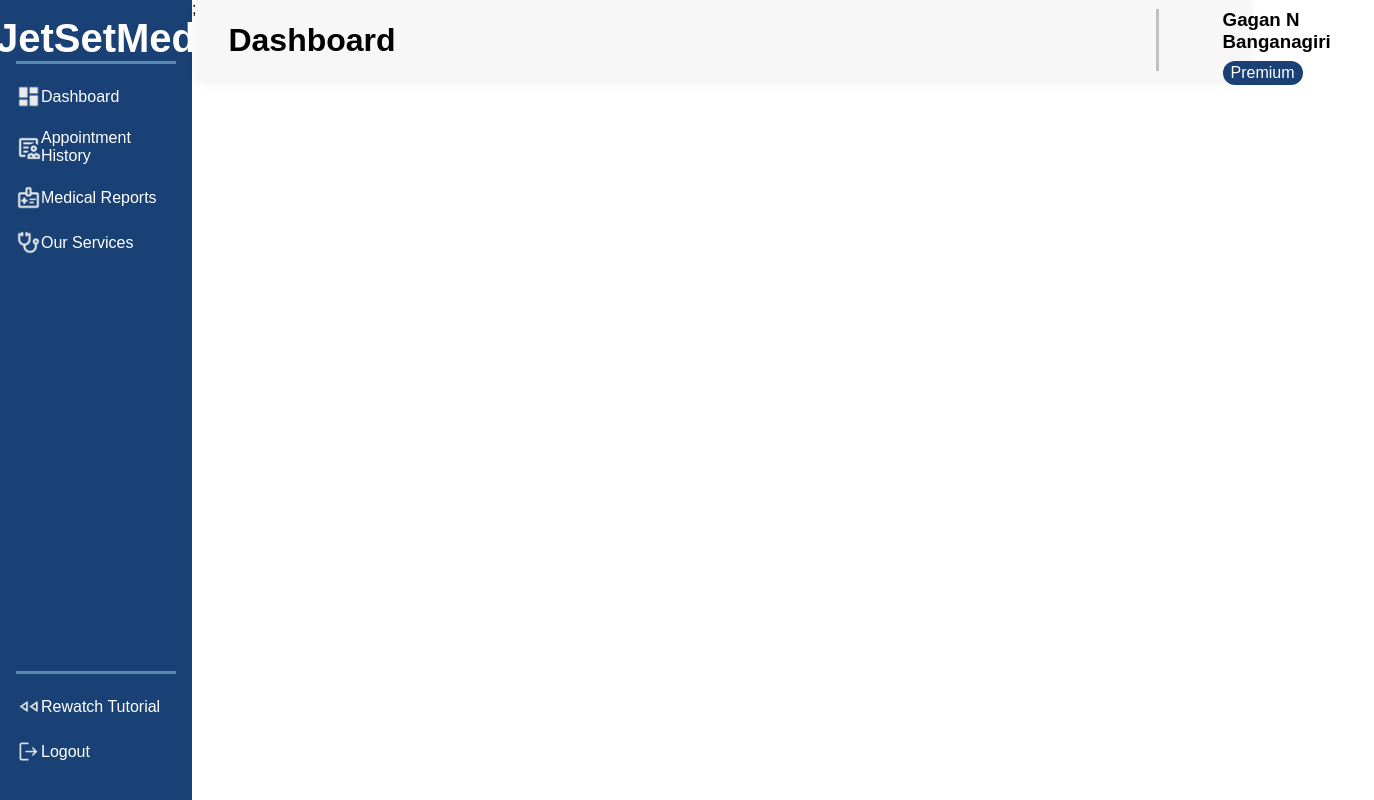
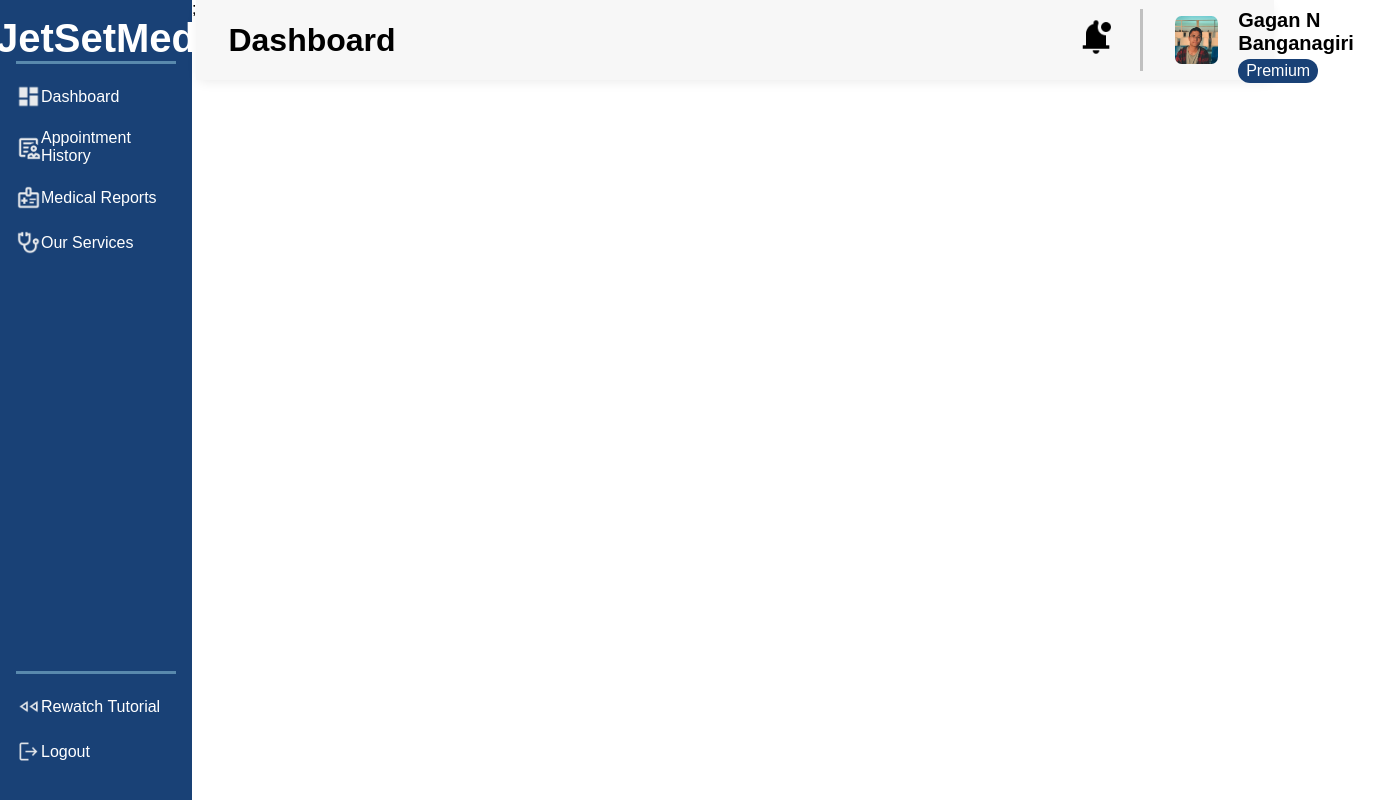
Before and after one commit to affangitty/JetSetMed, a React (Vite) app: page / in a window 1280 px wide. Shown: the whole page, 1374 px wide, since content can reach past the window. Built offline with nearby package versions, Linux system fonts and the light colour scheme.

Commit message:
feat: add bell icon

```diff
--- a/src/Utilities/Navbar/Navbar.css
+++ b/src/Utilities/Navbar/Navbar.css
@@ -2,29 +2,26 @@
     background-color: #F7F7F7;
     box-shadow: 0px 4px 11.9px -3px #00000017;
     height: 100%;
-    width: 100%;
+    width: 102%;
     display: flex;
     align-items: center;
     padding-left: 2rem;
-    gap: 47.5rem;
-}
-.navbar h1{
-
+    gap: 42.5rem;
 }
 .navright{
     display: flex;
-    width: 22rem;
+    width: 26rem;
     height: 78%;
 }
 .pinfo{
-    padding-left: 4rem;
-    border-left: 3px solid #00000038;
+    width: 100%;
     height: 100%;
-    width: 100%;
     display: flex;
     flex-direction: column;
-    gap: 0.5rem;
-    /* background-color: green; */
+    gap: 0.25rem;
+}
+.pinfo h1{
+    font-size: 1.25rem;
 }
 .profbutton{
     color: white;
@@ -34,3 +31,23 @@
     width: 5rem;
     border-radius: 2rem;
 }
+.profile{
+    width: 100%;
+    padding-left: 2rem;
+    border-left: 3px solid #00000038;
+    display: flex;
+    gap: 1.25rem;
+    align-items: center;
+}
+.pfp{
+    height: 3rem;
+    width: 4rem;
+    border-radius: 15%;
+}
+
+.notif{
+    padding-right: 1.5rem;
+    padding-top: 0.5rem;
+    height: 3rem;
+    width: 4rem;
+}
--- a/src/Utilities/Navbar/Navbar.jsx
+++ b/src/Utilities/Navbar/Navbar.jsx
@@ -5,12 +5,11 @@ const Navbar = () => {
   return <div className="navbar">
     <h1>Dashboard</h1>
     <div className="navright">
-      <div className="notif">
-      </div>
+      <img className="notif" src="../../public/Images/Icons/notification.png" />
       <div className="profile">
-        <div className="pfp"></div>
+        <img className="pfp" src="../../public/Images/pfp.png" />
         <div className="pinfo">
-          <h3>Gagan N Banganagiri</h3>
+          <h1>Gagan N Banganagiri</h1>
         <div className="profbutton"><p>Premium</p></div>
         </div>
       </div>
```
Also changed, not shown: public/Images/Icons/notification.png (added), public/Images/pfp.png (added).
